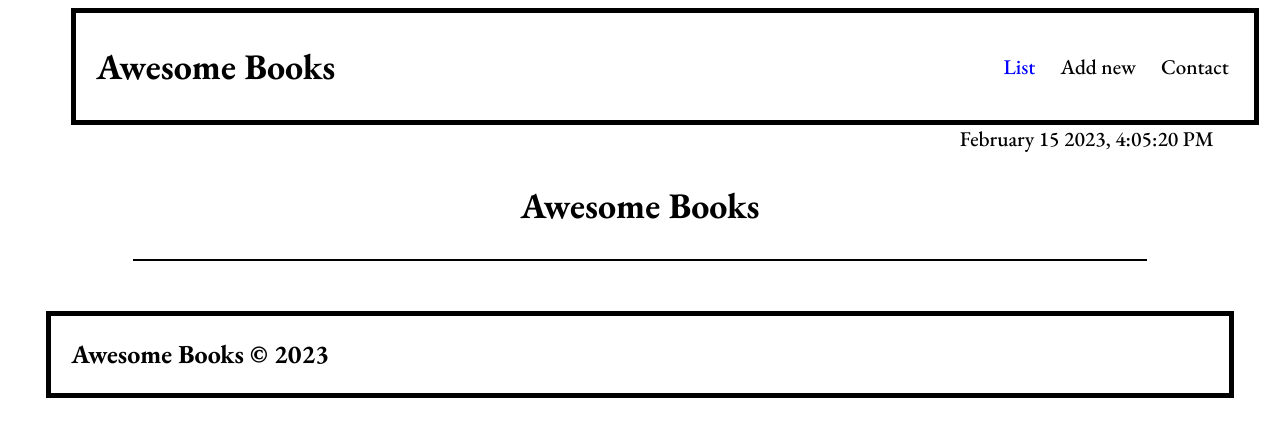
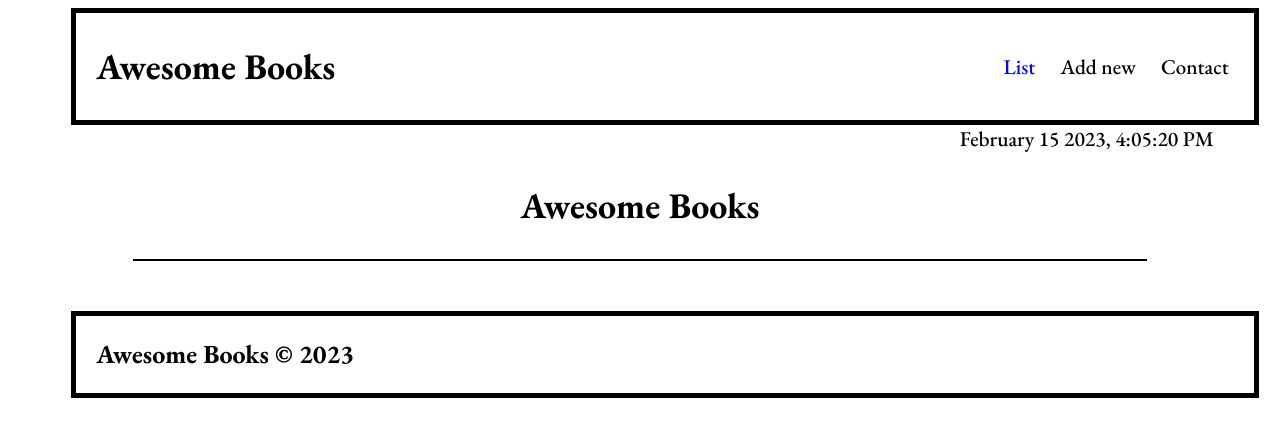
Before and after one commit to amanuelbelete95/awesome-books, a website: page index.html in a window 1280 px wide. Drawn offline with nearby package versions, Linux system fonts and the light colour scheme.

Commit message:
check linter errors

```diff
--- a/style.css
+++ b/style.css
@@ -60,7 +60,8 @@
 
 footer {
   width: 90%;
-  margin: 50px auto;
+  margin-top: 50px;
+  margin-left: 5%;
   border: 5px solid black;
   padding: 0 20px;
 }
```
